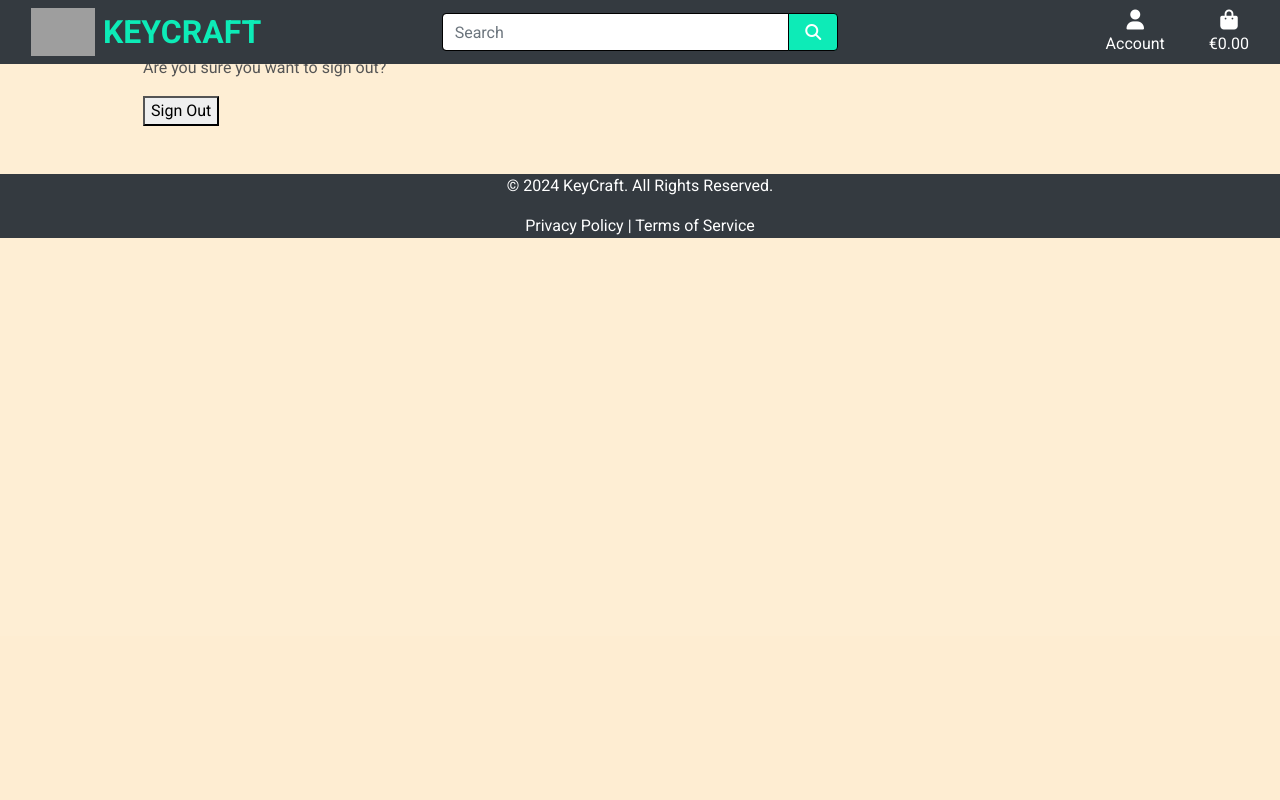
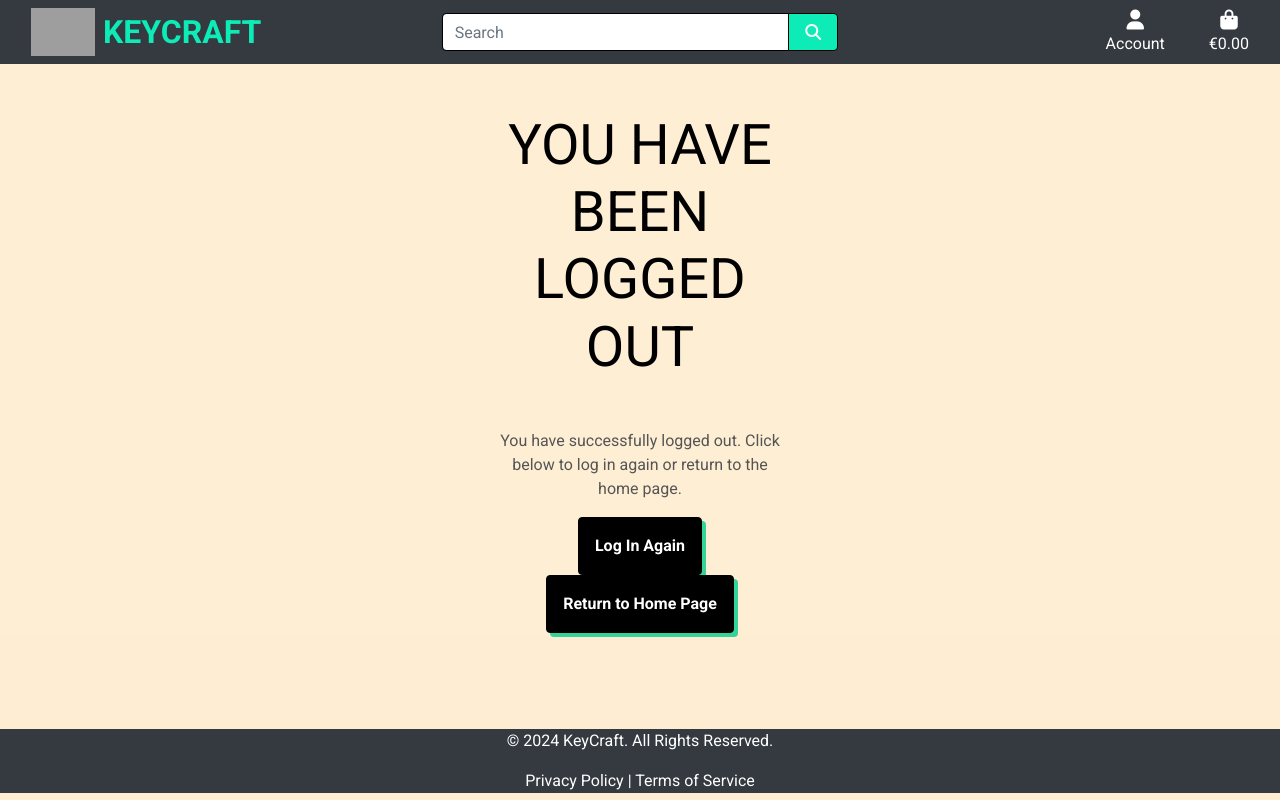
Before and after one commit to TerraBite147/KeyCraft, a Django app: page /accounts/logout/ in a window 1280 px wide. Run offline with Django 3.2, Linux system fonts and the light colour scheme; the visitor is signed in with stand-in values (Sample User, id 1); some libraries are stand-ins or nearby versions; grey boxes are pictures that could not be loaded.

Commit message:
feat(alluth): adjust login to support username and email customise logout

```diff
--- a/templates/allauth/account/login.html
+++ b/templates/allauth/account/login.html
@@ -23,8 +23,8 @@
                     <form method="post" action="{% url 'account_login' %}">
                         {% csrf_token %}
                         <div class="form-group">
-                            <label for="id_login">Email</label>
-                            <input type="email" name="login" id="id_login" class="form-control" required>
+                            <label for="id_login">Username or Email</label>
+                            <input type="text" name="login" id="id_login" class="form-control" required>
                         </div>
                         <div class="form-group">
                             <label for="id_password">Password</label>
--- a/templates/allauth/account/logout.html
+++ b/templates/allauth/account/logout.html
@@ -1,21 +1,27 @@
-{% extends "account/base.html" %}
+{% extends 'base.html' %}
+{% load static %}
 
-{% load i18n %}
-
-{% block head_title %}{% trans "Sign Out" %}{% endblock %}
+{% block page_header %}
+    <div class="container header-container">
+        <div class="row">
+            <div class="col"></div>
+        </div>
+    </div>
+{% endblock %}
 
 {% block content %}
-<h1>{% trans "Sign Out" %}</h1>
-
-<p>{% trans 'Are you sure you want to sign out?' %}</p>
-
-<form method="post" action="{% url 'account_logout' %}">
-  {% csrf_token %}
-  {% if redirect_field_value %}
-  <input type="hidden" name="{{ redirect_field_name }}" value="{{ redirect_field_value }}"/>
-  {% endif %}
-  <button type="submit">{% trans 'Sign Out' %}</button>
-</form>
-
-
+    <div class="container-fluid position-relative d-flex align-items-center justify-content-center pt-5">
+        <div class="row w-100 mx-0 justify-content-center">
+            <div class="col-12 col-md-6 col-lg-4 text-center text-container">
+                <h1 class="display-4 logo-font text-black">You have been logged out</h1>
+                <div class="my-5">
+                    <p>
+                        You have successfully logged out. Click below to log in again or return to the home page.
+                    </p>
+                    <a class="custom-btn" href="{% url 'account_login' %}">Log In Again</a>
+                    <a class="custom-btn" href="{% url 'home' %}">Return to Home Page</a>
+                </div>
+            </div>
+        </div>
+    </div>
 {% endblock %}
```
